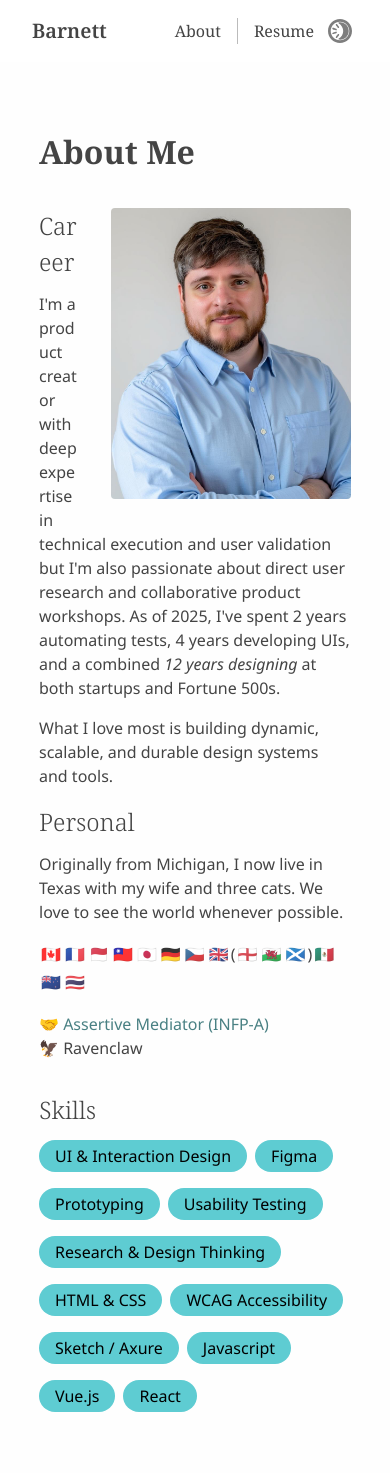
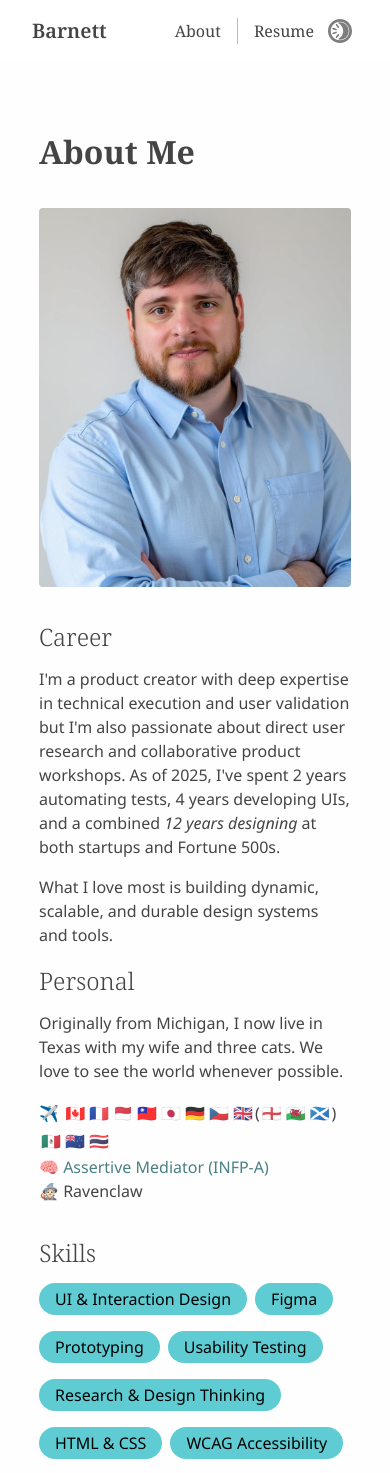
Before and after one commit to ralox/barnett.cc, a React (Create React App) app: page /about in a window 390 px wide. Shown: the top 1473 px of the page. Built offline with nearby package versions, Linux system fonts and the light colour scheme.

Commit message:
fix about on mobile

```diff
--- a/src/styles/about.css
+++ b/src/styles/about.css
@@ -117,3 +117,11 @@
     margin: auto;
   }
 }
+
+@media screen and (width <= 450px) {
+  .about .bio-photo {
+    float: none;
+    width: 100%;
+    margin: 0 0 2em;
+  }
+}
--- a/src/views/About.js
+++ b/src/views/About.js
@@ -25,7 +25,8 @@ export default function About() {
           <p>
             Originally from Michigan, I now live in Texas with my wife and three cats. We love to see the world whenever possible.
           </p>
-          <p>
+          <ul className="identity">
+            <li alt="Travels"><span>✈️ </span>
               <span class="country-tag" alt="Canada 2004,2018">🇨🇦</span>
               <span class="country-tag" alt="France 2014">🇫🇷</span>
               <span class="country-tag" alt="Monaco 2014">🇲🇨</span>
@@ -42,10 +43,9 @@ export default function About() {
               <span class="country-tag" alt="Mexico 2021,22,23">🇲🇽</span>
               <span class="country-tag" alt="New Zealand 2024">🇳🇿</span>
               <span class="country-tag" alt="Thailand 2025">🇹🇭</span>
-          </p>
-          <ul className="identity">
-            <li>🤝 <a href="https://www.16personalities.com/infps-at-work" target="blank">Assertive Mediator (INFP-A)</a></li>
-            <li>🦅 Ravenclaw</li>
+            </li>
+            <li alt="MBTI">🧠 <a href="https://www.16personalities.com/infps-at-work" target="blank">Assertive Mediator (INFP-A)</a></li>
+            <li alt="Harry Potter House">🧙🏻 Ravenclaw</li>
           </ul>
         </div>
         <div className="bio-skills">
```
Lines whose indentation alone changed are shown as unchanged.
